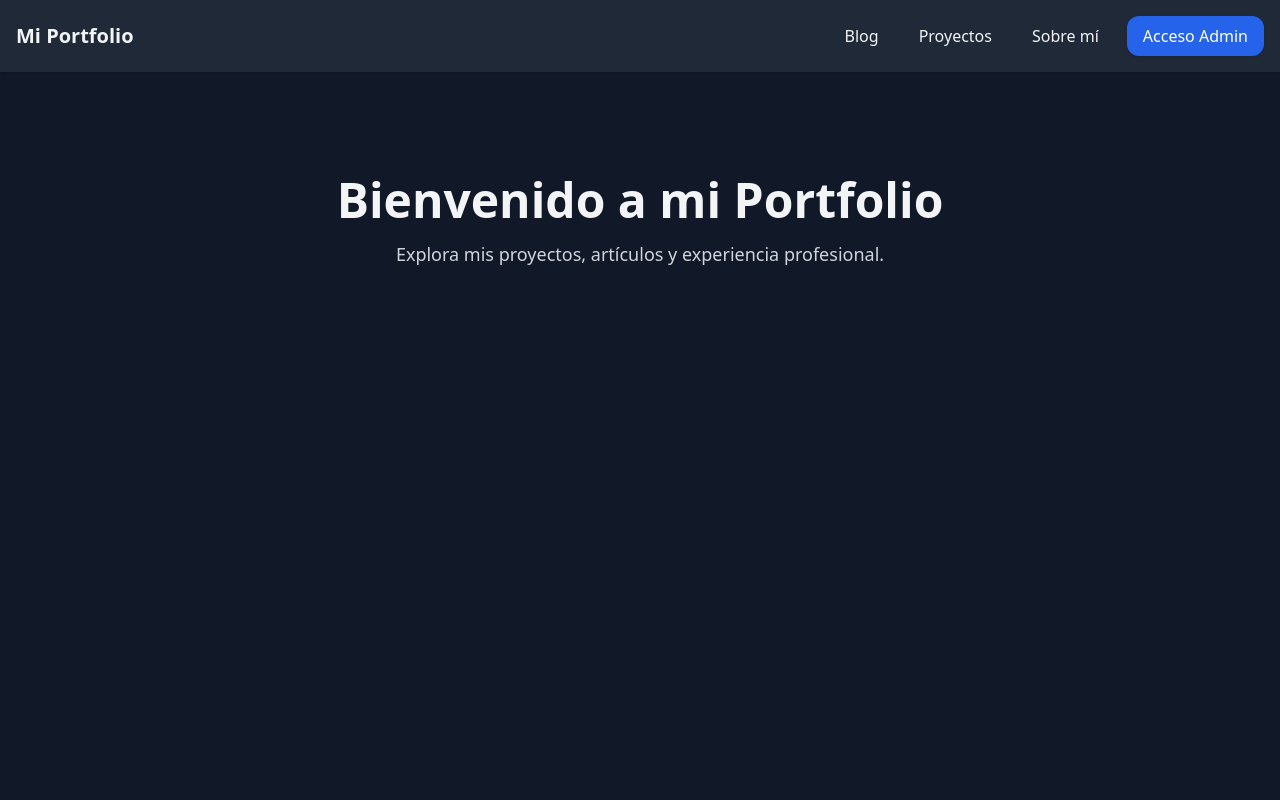
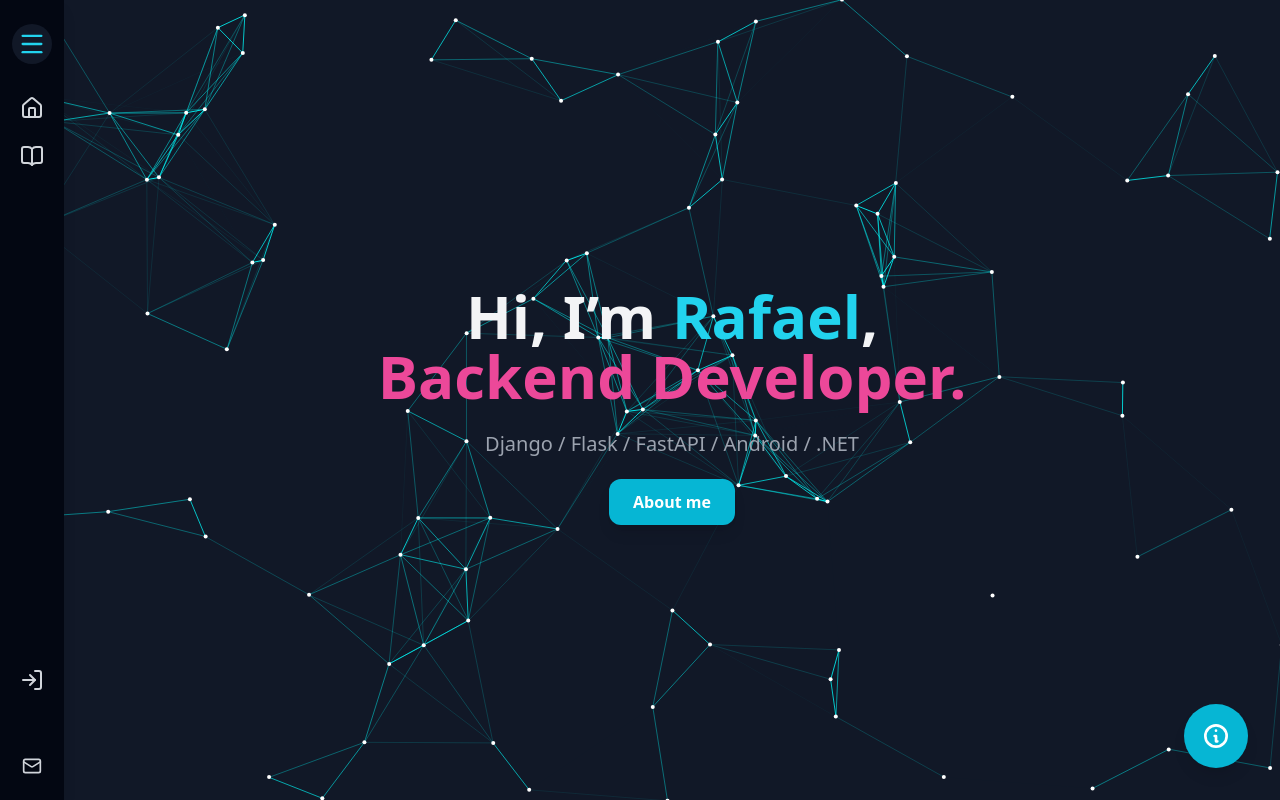
Before and after one commit to RafaMonclova/web_portfolio, a Django app: template templates/core/home.html in a window 1280 px wide. Run offline with Django 3.2, Linux system fonts and the light colour scheme; the template is opened without the code that fills it, so the values that code supplies are empty; some libraries are stand-ins or nearby versions.

Commit message:
Update template styles and improvements

```diff
--- a/blog/views.py
+++ b/blog/views.py
@@ -22,7 +22,7 @@ def post_create(request):
             post = form.save(commit=False)
             post.author = request.user
             post.save()
-            return redirect('blog_detail', slug=post.slug)
+            return redirect('/blog/?created=1')
     else:
         form = PostForm()
 
@@ -44,7 +44,7 @@ def post_update(request, slug):
     else:
         form = PostForm(instance=post)
 
-    return render(request, "blog/edit.html", {"form": form, "post": post})
+    return render(request, "blog/create.html", {"form": form, "post": post})
 
 @login_required
 def post_delete(request, slug):
--- a/templates/base.html
+++ b/templates/base.html
@@ -2,65 +2,64 @@
 <html lang="es">
 <head>
     <meta charset="UTF-8">
+    <meta name="viewport" content="width=device-width, initial-scale=1.0">
     <title>{% block title %}Portfolio{% endblock %}</title>
     <script src="https://cdn.tailwindcss.com"></script>
-  <script src="https://cdn.jsdelivr.net/npm/sweetalert2@11"></script>
+    <link rel="stylesheet" href="https://unpkg.com/animate.css/animate.min.css"/>
 </head>
 <body class="bg-gray-900 text-gray-100 font-sans">
 
-  <!-- Navbar -->
-  <nav class="bg-gray-800 shadow p-4 flex justify-between items-center">
-  <a href="/" class="font-bold text-xl text-gray-100">Mi Portfolio</a>
+    <!-- Fondo animado global -->
+    <div id="particles-js" class="absolute inset-0 -z-10"></div>
 
-  <div class="flex items-center space-x-4 relative">
-    <a href="/blog/" class="px-3 text-gray-100 hover:text-blue-400">Blog</a>
-    <a href="/projects/" class="px-3 text-gray-100 hover:text-blue-400">Proyectos</a>
-    <a href="/about/" class="px-3 text-gray-100 hover:text-blue-400">Sobre mí</a>
+    <!-- Navbar lateral -->
+    {% include "navbar.html" %}
 
-    <!-- Login / User -->
-    {% if request.user.is_authenticated %}
-    <div class="relative">
-      <button id="user-menu-button" class="w-10 h-10 rounded-full bg-blue-600 text-white font-bold focus:outline-none">
-        {{ request.user.username|slice:":1"|upper }}
-      </button>
-      <!-- Menú desplegable -->
-      <div id="user-menu" class="hidden absolute right-0 mt-2 w-40 bg-gray-800 text-gray-100 rounded-xl shadow-lg">
-        <a href="{% url 'home' %}" class="block px-4 py-2 hover:bg-gray-700"> {{ request.user.username }} </a>
-        <a href="{% url 'logout' %}" class="block px-4 py-2 hover:bg-gray-700">Cerrar Sesión</a>
-      </div>
-    </div>
-    {% else %}
-      <a href="{% url 'login' %}" class="px-4 py-2 bg-blue-600 hover:bg-blue-700 text-white rounded-xl shadow">
-        Acceso Admin
-      </a>
-    {% endif %}
-  </div>
-</nav>
-
-
-  <main class="container mx-auto p-6">
+    <!-- Contenido principal -->
+    <main class="ml-16 min-h-screen relative">
         {% block content %}{% endblock %}
     </main>
-{% block extra_js %}
+
+    <!-- Inicial decorativa global -->
+    <div class="absolute right-10 bottom-10 opacity-20 select-none pointer-events-none">
+      <span class="text-[200px] font-extrabold text-pink-600"></span>
+    </div>
+
+    <!-- Lucide Icons -->
+    <script src="https://unpkg.com/lucide@latest"></script>
     <script>
-document.addEventListener('DOMContentLoaded', () => {
-    const button = document.getElementById('user-menu-button');
-    const menu = document.getElementById('user-menu');
+        lucide.createIcons();
+    </script>
+    <script>
+document.addEventListener("DOMContentLoaded", () => {
+  const btn = document.getElementById("user-menu-btn");
+  const menu = document.getElementById("user-menu");
 
-    if(button && menu){
-        button.addEventListener('click', () => {
-            menu.classList.toggle('hidden');
+  if (btn && menu) {
+    btn.addEventListener("click", (e) => {
+      e.stopPropagation();
+      menu.classList.toggle("hidden");
     });
-
-        // Cerrar al hacer click fuera
-        document.addEventListener('click', (e) => {
-            if (!button.contains(e.target) && !menu.contains(e.target)) {
-                menu.classList.add('hidden');
+    document.addEventListener("click", (e) => {
+      if (!menu.contains(e.target) && !btn.contains(e.target)) {
+        menu.classList.add("hidden");
       }
     });
   }
 });
     </script>
-{% endblock %}
+    <!-- Particle.js global -->
+    <script src="https://cdn.jsdelivr.net/npm/particles.js"></script>
+    <script>
+      particlesJS("particles-js", {
+        "particles": {
+          "number": {"value": 80},
+          "size": {"value": 2},
+          "move": {"speed": 1},
+          "line_linked": {"enable": true, "distance": 150, "color": "#00ffff"}
+        }
+      });
+    </script>
+    {% block extra_js %}{% endblock %}
 </body>
 </html>
--- a/templates/core/home.html
+++ b/templates/core/home.html
@@ -1,9 +1,44 @@
 {% extends "base.html" %}
-{% block title %}Inicio{% endblock %}
+{% block title %}Home{% endblock %}
 
 {% block content %}
-<div class="text-center mt-20">
-  <h1 class="text-5xl font-bold mb-4">Bienvenido a mi Portfolio</h1>
-  <p class="text-gray-300 text-lg">Explora mis proyectos, artículos y experiencia profesional.</p>
+<div class="min-h-screen flex items-center justify-center relative">
+  <div class="relative z-10 text-center max-w-3xl px-4">
+    <h1 class="text-5xl md:text-6xl font-extrabold mb-6">
+      Hi, I’m <span class="text-cyan-400">Rafael</span>,<br>
+      <span class="text-pink-500">Backend Developer.</span>
+    </h1>
+    <p class="text-gray-400 text-lg md:text-xl mb-8">
+      Django / Flask / FastAPI / Android / .NET
+    </p>
+    <a href="{% url 'home' %}"
+       class="px-6 py-3 bg-cyan-500 hover:bg-cyan-600 text-white font-semibold rounded-xl shadow-lg transition">
+      About me
+    </a>
+  </div>
+  <!-- FAB -->
+  <button id="fab-django" class="fixed bottom-8 right-8 bg-cyan-500 hover:bg-cyan-600 text-white rounded-full shadow-lg w-16 h-16 flex items-center justify-center text-3xl z-50 transition">
+    <svg xmlns="http://www.w3.org/2000/svg" class="h-8 w-8" fill="none" viewBox="0 0 24 24" stroke="currentColor"><path stroke-linecap="round" stroke-linejoin="round" stroke-width="2" d="M13 16h-1v-4h-1m1-4h.01M12 20a8 8 0 100-16 8 8 0 000 16z" /></svg>
+  </button>
+  <!-- Bocadillo -->
+  <div id="django-toast" class="fixed bottom-28 right-8 bg-gray-900 text-white px-6 py-3 rounded-xl shadow-lg z-50 text-lg font-semibold opacity-0 pointer-events-none transition-opacity duration-300">
+    Este sitio se ha hecho con <span class="text-cyan-400">Django</span> 🐍
+  </div>
 </div>
+{% block extra_js %}
+<script>
+  const fab = document.getElementById('fab-django');
+  const toast = document.getElementById('django-toast');
+  if (fab && toast) {
+    fab.addEventListener('click', () => {
+      toast.style.opacity = 1;
+      toast.style.pointerEvents = 'auto';
+      setTimeout(() => {
+        toast.style.opacity = 0;
+        toast.style.pointerEvents = 'none';
+      }, 2500);
+    });
+  }
+</script>
 {% endblock %}
+{% endblock %}
--- /dev/null
+++ b/templates/navbar.html
@@ -0,0 +1,106 @@
+<aside id="navbar-aside" class="fixed top-0 left-0 h-screen bg-gray-950 text-gray-300 flex flex-col items-center py-6 space-y-8 shadow-lg z-50 transition-all duration-300 w-16">
+
+        <!-- Botón burger/flecha -->
+        <button id="navbar-toggle" class="w-10 h-10 flex items-center justify-center rounded-full bg-gray-900 hover:bg-gray-800 transition">
+            <i id="navbar-icon" data-lucide="menu" class="w-7 h-7 text-cyan-400"></i>
+        </button>
+
+    <!-- Menú principal -->
+    <nav id="navbar-menu" class="flex-1 flex flex-col items-center space-y-6 mt-10 transition-all duration-300">
+        <a href="{% url 'home' %}" class="group navbar-btn w-full relative">
+            <div class="flex items-center justify-center" style="width: 100%; min-width: 2.5rem; max-width: 2.5rem; margin: 0 auto;">
+                <i data-lucide="home" class="w-6 h-6 group-hover:text-cyan-400 transition"></i>
+                <span class="navbar-title ml-4 opacity-0 bg-gray-800 text-xs px-2 py-1 rounded-lg transition-all absolute left-10 top-1/2 -translate-y-1/2 pointer-events-none group-hover:opacity-100">Home</span>
+            </div>
+        </a>
+        <a href="{% url 'blog_list' %}" class="group navbar-btn w-full relative">
+            <div class="flex items-center justify-center" style="width: 100%; min-width: 2.5rem; max-width: 2.5rem; margin: 0 auto;">
+                <i data-lucide="book-open" class="w-6 h-6 group-hover:text-cyan-400 transition"></i>
+                <span class="navbar-title ml-4 opacity-0 bg-gray-800 text-xs px-2 py-1 rounded-lg transition-all absolute left-10 top-1/2 -translate-y-1/2 pointer-events-none group-hover:opacity-100">Blog</span>
+            </div>
+        </a>
+    </nav>
+<script>
+    document.addEventListener('DOMContentLoaded', function() {
+        const toggleBtn = document.getElementById('navbar-toggle');
+        const menu = document.getElementById('navbar-menu');
+        const icon = document.getElementById('navbar-icon');
+        const titles = document.querySelectorAll('.navbar-title');
+        let expanded = false;
+            const aside = document.getElementById('navbar-aside');
+            function setNavbar(expand) {
+                expanded = expand;
+                                if (expand) {
+                                    aside.classList.remove('w-16');
+                                    aside.classList.add('w-48');
+                                    menu.classList.remove('items-center');
+                                    menu.classList.add('items-start');
+                                    menu.classList.add('justify-start');
+                                    icon.setAttribute('data-lucide', 'arrow-left');
+                                    titles.forEach(t => {
+                                        t.classList.remove('pointer-events-none');
+                                        t.classList.remove('group-hover:opacity-100');
+                                        t.classList.remove('opacity-0');
+                                        t.classList.add('opacity-100');
+                                    });
+                                } else {
+                                    aside.classList.remove('w-48');
+                                    aside.classList.add('w-16');
+                                    menu.classList.add('items-center');
+                                    menu.classList.remove('items-start');
+                                    menu.classList.remove('justify-start');
+                                    icon.setAttribute('data-lucide', 'menu');
+                                    titles.forEach(t => {
+                                        t.classList.add('pointer-events-none');
+                                        t.classList.add('group-hover:opacity-100');
+                                        t.classList.add('opacity-0');
+                                        t.classList.remove('opacity-100');
+                                    });
+                                }
+                if (window.lucide) lucide.createIcons();
+            }
+        setNavbar(false);
+        toggleBtn.addEventListener('click', function() {
+            setNavbar(!expanded);
+        });
+    });
+</script>
+
+    <div class="mb-6">
+        {% if user.is_authenticated %}
+            <!-- Menú con inicial -->
+            <div class="relative">
+                <!-- Avatar que abre el menú -->
+                <button id="user-menu-btn" class="w-10 h-10 rounded-full bg-cyan-600 flex items-center justify-center font-bold text-white cursor-pointer">
+                    {{ user.username|first|upper }}
+                </button>
+
+                <!-- Dropdown (oculto por defecto) -->
+                <div id="user-menu"
+                    class="absolute left-12 bottom-0 mb-2 hidden flex-col bg-gray-800 text-sm rounded-lg shadow-lg min-w-[140px]">
+                    <a href="{% url 'home' %}" class="px-4 py-2 hover:bg-gray-700 block">{{ user.username }}</a>
+                    <a href="{% url 'logout' %}" class="px-4 py-2 hover:bg-gray-700 block">Cerrar sesión</a>
+                </div>
+            </div>
+        {% else %}
+            <!-- Botón login -->
+            <a href="{% url 'login' %}" class="group relative">
+                <i data-lucide="log-in" class="w-6 h-6 group-hover:text-cyan-400 transition"></i>
+                <span class="absolute left-8 top-1/2 -translate-y-1/2 opacity-0 group-hover:opacity-100 bg-gray-800 text-xs px-2 py-1 rounded-lg">Acceso</span>
+            </a>
+        {% endif %}
+    </div>
+
+    <!-- Footer con redes -->
+    <div class="flex flex-col space-y-4">
+        <a href="https://github.com/RafaMonclova" target="_blank" class="hover:text-white">
+            <i data-lucide="github" class="w-5 h-5"></i>
+        </a>
+        <a href="https://www.linkedin.com/in/rafael-monclova-suano-a9a088142/" target="_blank" class="hover:text-white">
+            <i data-lucide="linkedin" class="w-5 h-5"></i>
+        </a>
+        <a href="mailto:rafamonclova37@gmail.com" class="hover:text-white">
+            <i data-lucide="mail" class="w-5 h-5"></i>
+        </a>
+    </div>
+</aside>
```
Also changed, not shown: templates/blog/create.html (+8 -9 lines), templates/blog/delete.html (+8 -7 lines), templates/blog/detail.html (+19 -21 lines), templates/blog/edit.html (deleted, +0 -36 lines), templates/blog/list.html (+43 -14 lines), templates/login.html (+7 -24 lines). Lines whose indentation alone changed are shown as unchanged.
